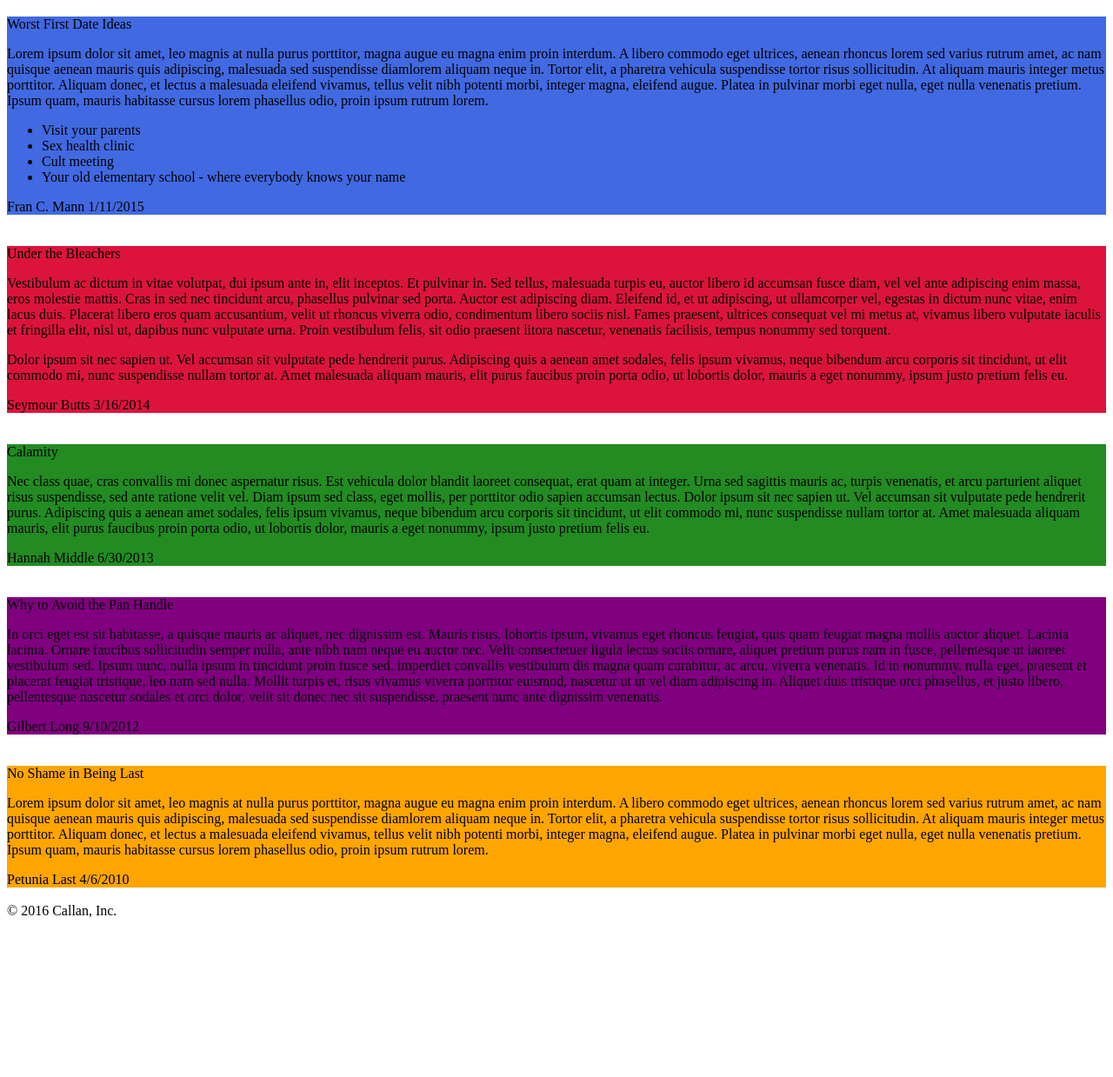
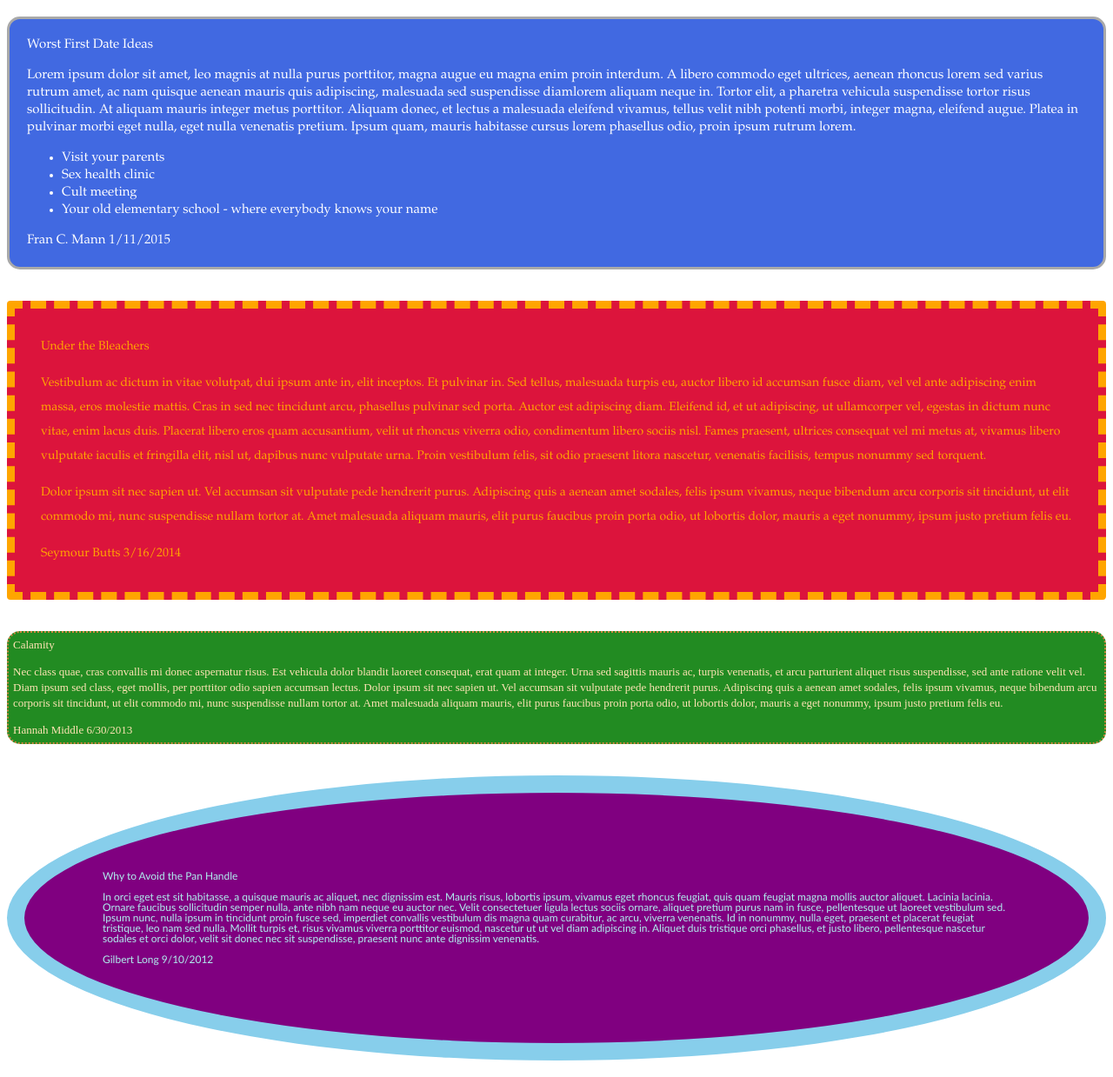
Before and after one commit to morecallan/CSS-exercise-articles, a plain HTML site: page index.html in a window 1280 px wide. Shown: the part 61-1300 px from the top of the page at 87% size. Before the commit the page ends 1126 px from the top, so only its background shows below. Drawn offline with Linux system fonts and the light colour scheme.

Commit message:
styled each article differently

```diff
--- a/articles.css
+++ b/articles.css
@@ -1,19 +1,54 @@
 section article:nth-of-type(1) {
     background-color:royalblue;
+    font-family: "Calisto MT", "Bookman Old Style", Bookman, "Goudy Old Style", Garamond, "Hoefler Text", "Bitstream Charter", Georgia, serif;
+    font-size: 15px;
+    color: white;
+    line-height: 20px;
+    padding: 20px;
+    border: 3px solid darkgray;
+    border-radius: 15px;
 }
 
 section article:nth-of-type(2) {
     background-color: crimson;
+    font-family: "Book Antiqua", Palatino, "Palatino Linotype", "Palatino LT STD", Georgia, serif;
+    font-size: 14px;
+    color: orange;
+    line-height: 200%;
+    padding: 30px;
+    border: 9px dashed orange;
+    border-radius: 4px;
 }
 
 section article:nth-of-type(3) {
     background-color: forestgreen;
+    font-family: "Copperplate Light", "Copperplate Gothic Light", serif;
+    font-size: 13px;
+    color: moccasin;
+    line-height: 18px;
+    padding: 5px;
+    border: 2px dotted peru;
+    border-radius: 15px;
 }
 
 section article:nth-of-type(4) {
     background-color: purple;
+    font-family: "Gill Sans", "Gill Sans MT", Calibri, sans-serif;
+    font-size: 12px;
+    color: paleturquoise;
+    line-height: 12px;
+    padding: 90px;
+    border: 20px solid skyblue;
+    border-radius: 100%;
 }
 
 section article:nth-of-type(5) {
     background-color: orange;
+    font-family: Futura, "Trebuchet MS", Arial, sans-serif;
+    font-size: 11px;
+    color: black;
+    line-height: 31px;
+    padding: 45px;
+    border: 10px groove gray;
+    border-radius: 25%;
 }
```
